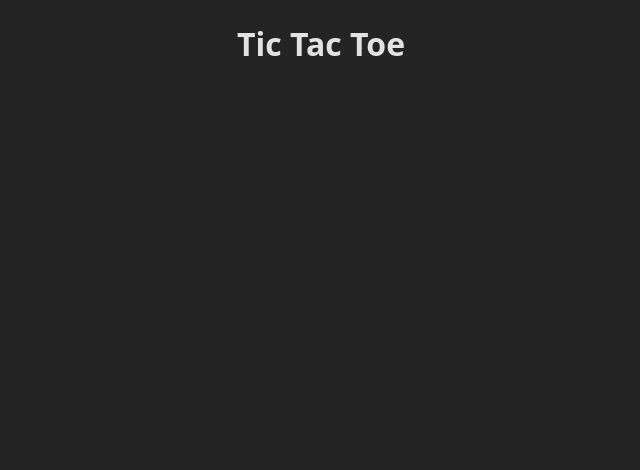
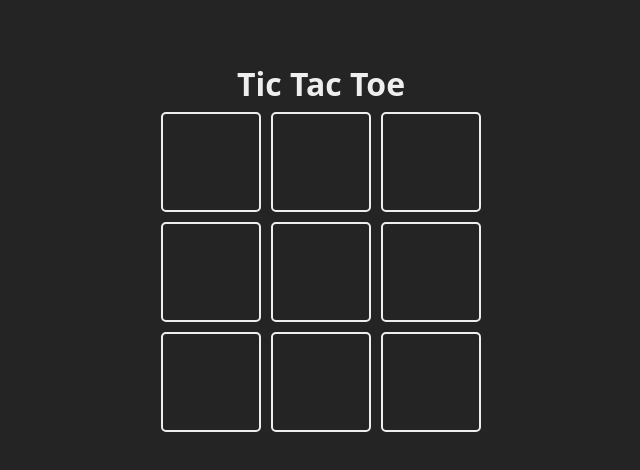
Before and after one commit to eavelasquez/learning-reactjs, a React (Vite) app in the folder tic-tac-toe/: page / in a window 1280 px wide. Shown: the top 470 px of the page, without its empty margins (319-959 px from the left). Built offline with nearby package versions, Linux system fonts and the light colour scheme.

Commit message:
feat(front): add board for tic tac toe

```diff
--- a/tic-tac-toe/src/App.jsx
+++ b/tic-tac-toe/src/App.jsx
@@ -1,11 +1,33 @@
+import { useState } from 'react'
 import './App.css'
 
-function App() {
+const Square = ({ children, updateBoard, index }) => {
   return (
-    <div className="App">
-      <h1>Tic Tac Toe</h1>
+    <div className='square'>
+      {children}
     </div>
   )
 }
 
+function App() {
+  const [board, setBoard] = useState(Array(9).fill(null))
+
+  return (
+    <main className="board">
+      <h1>Tic Tac Toe</h1>
+      <section className='game'>
+        {
+          board.map((_, index) => {
+            return (
+              <Square key={index} index={index}>
+                {board[index]}
+              </Square>
+            )
+          })
+        }
+      </section>
+    </main>
+  )
+}
+
 export default App
```
